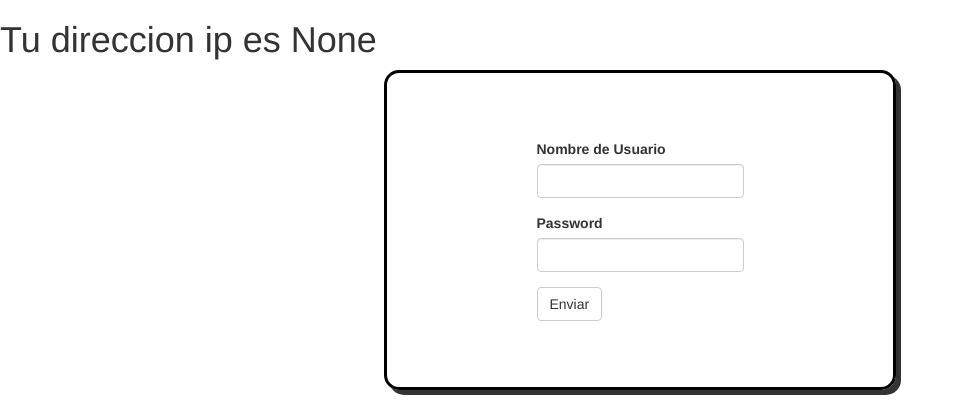
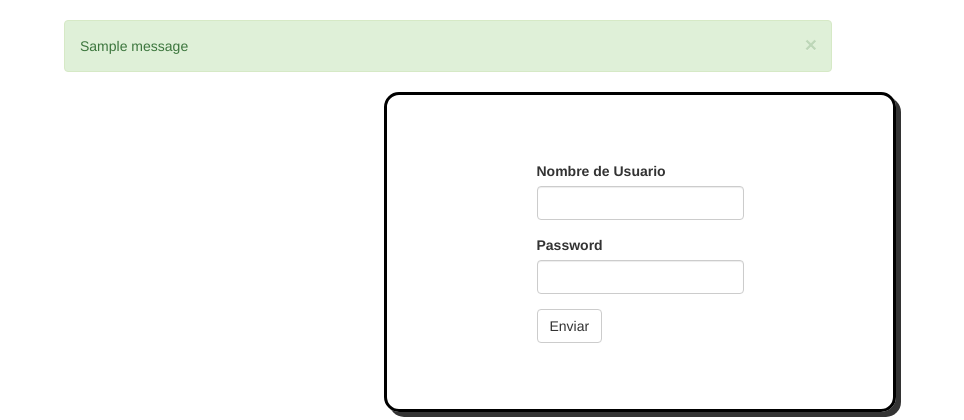
Before and after one commit to edavogustto/laundryApp, a Flask app: page /hello in a window 1280 px wide. Shown: the part 56-476 px from the top of the page, without its empty margins (0-964 px from the left). Run offline with Flask 2, Linux system fonts and the light colour scheme; one stand-in notice (Sample message) is shown; some libraries are stand-ins or nearby versions.

Commit message:
DaAgregando Flashed Messages

```diff
--- a/main.py
+++ b/main.py
@@ -1,6 +1,6 @@
 from ensurepip import bootstrap
 from wsgiref.validate import validator
-from flask import Flask, request, make_response, redirect, render_template, session, url_for
+from flask import Flask, request, make_response, redirect, render_template, session, url_for, flash
 from flask_bootstrap import Bootstrap
 from flask_wtf import FlaskForm
 from wtforms.fields import StringField, PasswordField, SubmitField
@@ -48,6 +48,8 @@ def hello():
         username = login_form.username.data
         session['username'] = username
 
+        flash('Nombre de usuario registrado con éxito')
+
         return redirect(url_for('hello'))
 
 
--- a/static/css/main.css
+++ b/static/css/main.css
@@ -31,3 +31,8 @@ html {
     box-shadow: 5px 5px;
 
 }
+
+.alert, .alert-success, .alert-dismissible {
+    margin-left: 5%;
+    width: 60%;
+}
--- a/templates/base.html
+++ b/templates/base.html
@@ -13,6 +13,17 @@
         {% include 'navbar.html' %}
     {% endblock %}
 
+    {% for message in get_flashed_messages() %}
+        <div class="alert alert-success alert-dismissible">
+            <button type="button"
+                data-dismiss="alert"
+                class="close">&times;</button>
+            {{ message }}
+        </div>
+
+    {% endfor %}
+
+
     {% block content %}
 
     {% endblock %}
--- a/templates/hello.html
+++ b/templates/hello.html
@@ -12,7 +12,6 @@
     <h1>Bienvenido, {{ username }}</h1>
     {% endif %}
 
-    <h1>Tu direccion ip es {{ user_ip }}</h1>
     <div class="form-container">
         {{ wtf.quick_form(login_form) }}
     </div>
```
